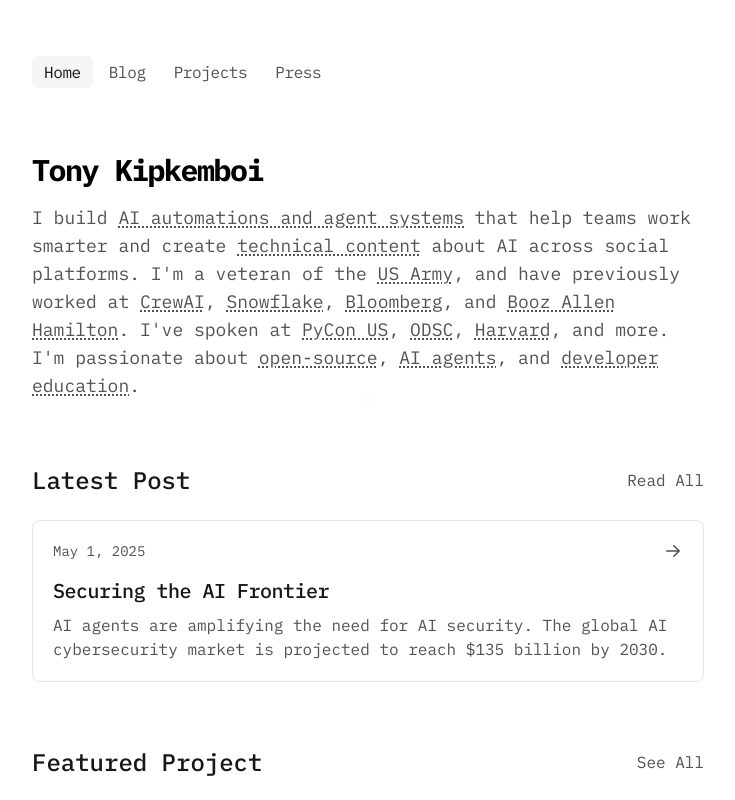
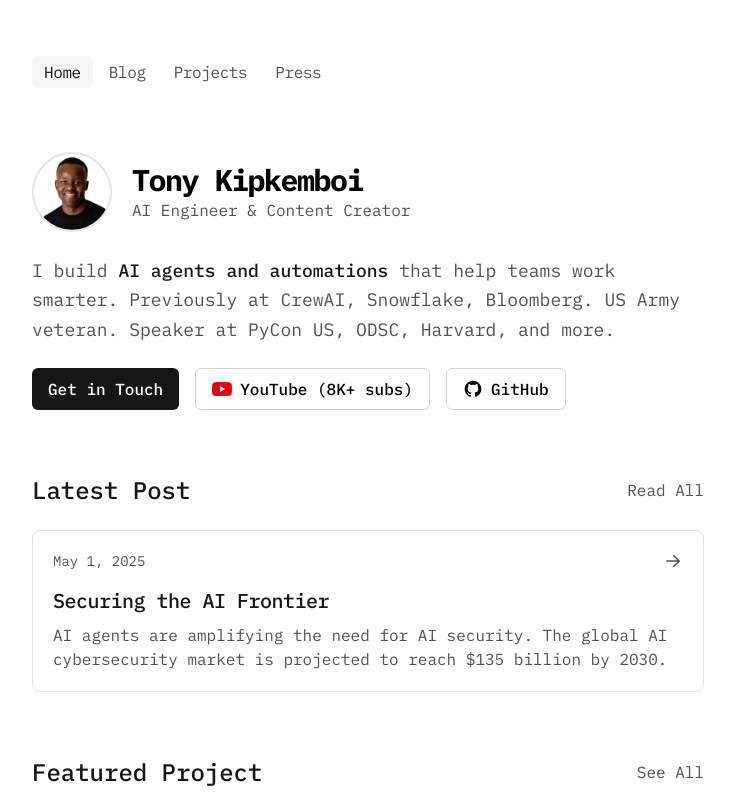
Before and after one commit to tonykipkemboi/personal-website, a Next.js app: page / in a window 1280 px wide. Shown: the top 800 px of the page, without its empty margins (272-1007 px from the left). Built offline with nearby package versions, Linux system fonts and the light colour scheme.

Commit message:
Add headshot and redesign hero section
- Add profile picture to hero with social links
- Include LinkedIn, YouTube, and GitHub buttons
- Improve loading skeleton for blog posts

Co-Authored-By: Claude Opus 4.5 <noreply@anthropic.com>

```diff
--- a/app/page.tsx
+++ b/app/page.tsx
@@ -9,13 +9,57 @@ export default async function Page() {
   return (
     <div className="space-y-16">
       {/* Hero Section */}
-      <section className="space-y-4">
-        <h1 className="text-3xl font-bold tracking-tighter">
-          Tony Kipkemboi
-        </h1>
-        <p className="text-lg text-neutral-600 dark:text-neutral-400 max-w-2xl">
-          I build <u className="underline decoration-dotted decoration-2 underline-offset-2">AI automations and agent systems</u> that help teams work smarter and create <u className="underline decoration-dotted decoration-2 underline-offset-2">technical content</u> about AI across social platforms. I'm a veteran of the <u className="underline decoration-dotted decoration-2 underline-offset-2">US Army</u>, and have previously worked at <u className="underline decoration-dotted decoration-2 underline-offset-2">CrewAI</u>, <u className="underline decoration-dotted decoration-2 underline-offset-2">Snowflake</u>, <u className="underline decoration-dotted decoration-2 underline-offset-2">Bloomberg</u>, and <u className="underline decoration-dotted decoration-2 underline-offset-2">Booz Allen Hamilton</u>. I've spoken at <u className="underline decoration-dotted decoration-2 underline-offset-2">PyCon US</u>, <u className="underline decoration-dotted decoration-2 underline-offset-2">ODSC</u>, <u className="underline decoration-dotted decoration-2 underline-offset-2">Harvard</u>, and more. I'm passionate about <u className="underline decoration-dotted decoration-2 underline-offset-2">open-source</u>, <u className="underline decoration-dotted decoration-2 underline-offset-2">AI agents</u>, and <u className="underline decoration-dotted decoration-2 underline-offset-2">developer education</u>.
+      <section className="space-y-6">
+        <div className="flex items-center gap-5">
+          <img
+            src="/headshot.jpg"
+            alt="Tony Kipkemboi"
+            className="w-20 h-20 rounded-full object-cover border-2 border-neutral-200 dark:border-neutral-700"
+          />
+          <div>
+            <h1 className="text-3xl font-bold tracking-tighter">
+              Tony Kipkemboi
+            </h1>
+            <p className="text-neutral-600 dark:text-neutral-400">
+              AI Engineer & Content Creator
+            </p>
+          </div>
+        </div>
+        <p className="text-lg text-neutral-600 dark:text-neutral-400 max-w-2xl leading-relaxed">
+          I build <span className="text-neutral-900 dark:text-neutral-100 font-medium">AI agents and automations</span> that help teams work smarter. Previously at CrewAI, Snowflake, Bloomberg. US Army veteran. Speaker at PyCon US, ODSC, Harvard, and more.
         </p>
+        <div className="flex flex-wrap gap-4">
+          <a
+            href="https://linkedin.com/in/tonykipkemboi"
+            target="_blank"
+            rel="noopener noreferrer"
+            className="inline-flex items-center gap-2 bg-neutral-900 dark:bg-neutral-100 text-white dark:text-neutral-900 px-4 py-2 rounded-md font-medium hover:bg-neutral-700 dark:hover:bg-neutral-300 transition-colors"
+          >
+            Get in Touch
+          </a>
+          <a
+            href="https://www.youtube.com/@tonykipkemboi"
+            target="_blank"
+            rel="noopener noreferrer"
+            className="inline-flex items-center gap-2 border border-neutral-300 dark:border-neutral-700 px-4 py-2 rounded-md font-medium hover:bg-neutral-100 dark:hover:bg-neutral-800 transition-colors"
+          >
+            <svg viewBox="0 0 24 24" className="w-5 h-5 fill-current text-red-600" aria-hidden="true">
+              <path d="M23.498 6.186a3.016 3.016 0 0 0-2.122-2.136C19.505 3.545 12 3.545 12 3.545s-7.505 0-9.377.505A3.017 3.017 0 0 0 .502 6.186C0 8.07 0 12 0 12s0 3.93.502 5.814a3.016 3.016 0 0 0 2.122 2.136c1.871.505 9.376.505 9.376.505s7.505 0 9.377-.505a3.015 3.015 0 0 0 2.122-2.136C24 15.93 24 12 24 12s0-3.93-.502-5.814zM9.545 15.568V8.432L15.818 12l-6.273 3.568z"/>
+            </svg>
+            YouTube (8K+ subs)
+          </a>
+          <a
+            href="https://github.com/tonykipkemboi"
+            target="_blank"
+            rel="noopener noreferrer"
+            className="inline-flex items-center gap-2 border border-neutral-300 dark:border-neutral-700 px-4 py-2 rounded-md font-medium hover:bg-neutral-100 dark:hover:bg-neutral-800 transition-colors"
+          >
+            <svg viewBox="0 0 24 24" className="w-5 h-5 fill-current" aria-hidden="true">
+              <path fillRule="evenodd" clipRule="evenodd" d="M12 2C6.477 2 2 6.463 2 11.97c0 4.404 2.865 8.14 6.839 9.458.5.092.682-.216.682-.48 0-.236-.008-.864-.013-1.695-2.782.602-3.369-1.337-3.369-1.337-.454-1.151-1.11-1.458-1.11-1.458-.908-.618.069-.606.069-.606 1.003.07 1.531 1.027 1.531 1.027.892 1.524 2.341 1.084 2.91.828.092-.643.35-1.083.636-1.332-2.22-.251-4.555-1.107-4.555-4.927 0-1.088.39-1.979 1.029-2.675-.103-.252-.446-1.266.098-2.638 0 0 .84-.268 2.75 1.022A9.607 9.607 0 0112 6.82c.85.004 1.705.114 2.504.336 1.909-1.29 2.747-1.022 2.747-1.022.546 1.372.202 2.386.1 2.638.64.696 1.028 1.587 1.028 2.675 0 3.83-2.339 4.673-4.566 4.92.359.307.678.915.678 1.846 0 1.332-.012 2.407-.012 2.734 0 .267.18.577.688.48 3.97-1.32 6.833-5.054 6.833-9.458C22 6.463 17.522 2 12 2z"/>
+            </svg>
+            GitHub
+          </a>
+        </div>
       </section>
 
       {/* Latest Post Section */}
@@ -29,7 +73,13 @@ export default async function Page() {
             Read All
           </Link>
         </div>
-        <Suspense fallback={<div>Loading latest post...</div>}>
+        <Suspense fallback={
+          <div className="rounded-lg border border-neutral-200 dark:border-neutral-800 p-5 animate-pulse">
+            <div className="h-4 w-24 bg-neutral-200 dark:bg-neutral-800 rounded mb-4"></div>
+            <div className="h-6 w-3/4 bg-neutral-200 dark:bg-neutral-800 rounded mb-2"></div>
+            <div className="h-4 w-full bg-neutral-200 dark:bg-neutral-800 rounded"></div>
+          </div>
+        }>
           <LatestPost />
         </Suspense>
       </section>
```
Also changed, not shown: public/headshot.jpg (added).
